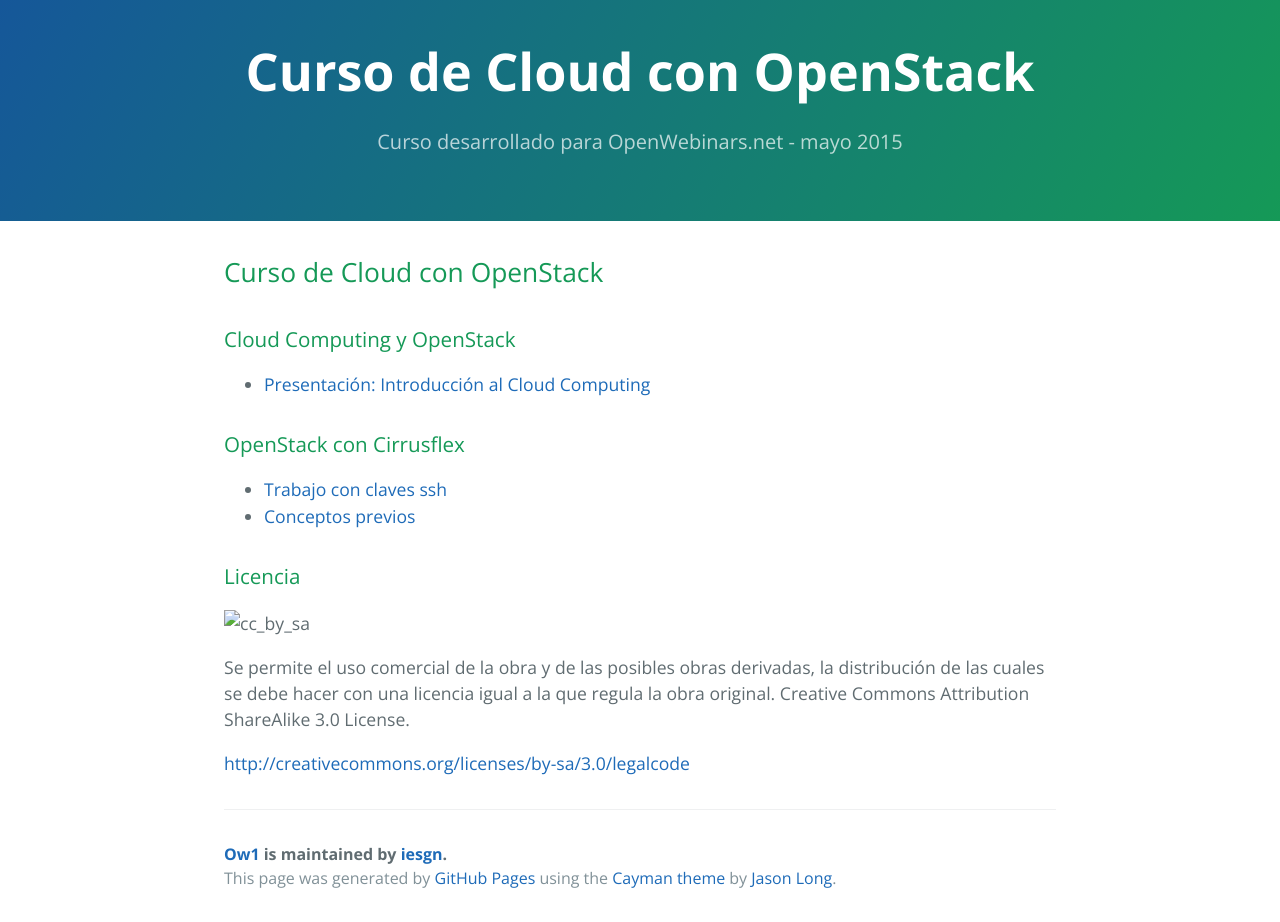
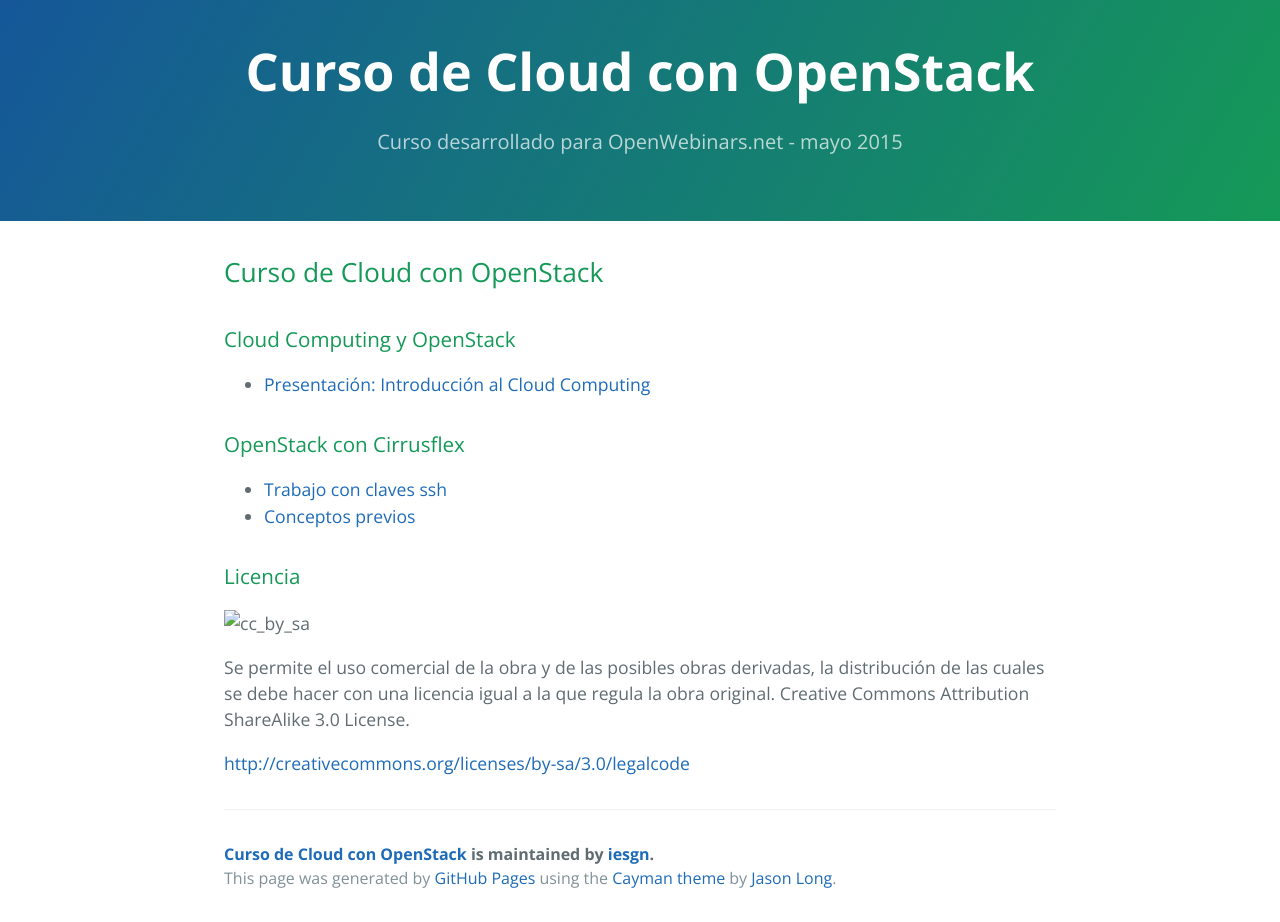
Before and after one commit to iesgn/ow1, a Jekyll site: the page built from index.md, in a window 1280 px wide. Built offline with Jekyll 4.4.1, drawn with Linux system fonts in a browser that asks for light colours.

Commit message:
Presentacion

```diff
--- a/_layouts/blog.html
+++ b/_layouts/blog.html
@@ -20,7 +20,7 @@
       {{content}}
 
       <footer class="site-footer">
-        <span class="site-footer-owner"><a href="https://github.com/iesgn/ow1">Ow1</a> is maintained by <a href="https://github.com/iesgn">iesgn</a>.</span>
+        <span class="site-footer-owner"><a href="https://github.com/iesgn/ow1">Curso de Cloud con OpenStack</a> is maintained by <a href="https://github.com/iesgn">iesgn</a>.</span>
 
         <span class="site-footer-credits">This page was generated by <a href="https://pages.github.com">GitHub Pages</a> using the <a href="https://github.com/jasonlong/cayman-theme">Cayman theme</a> by <a href="https://twitter.com/jasonlong">Jason Long</a>.</span>
       </footer>
```
